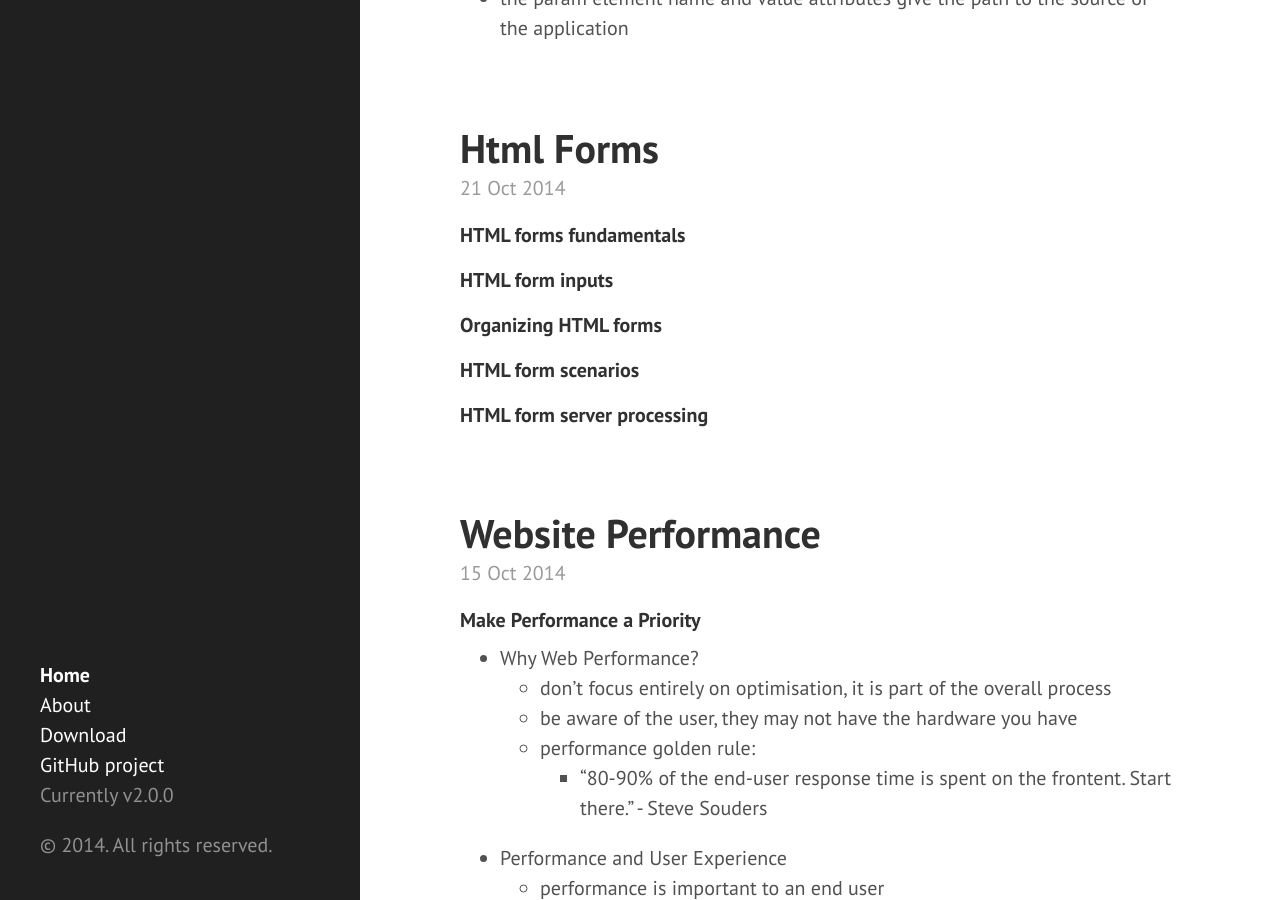
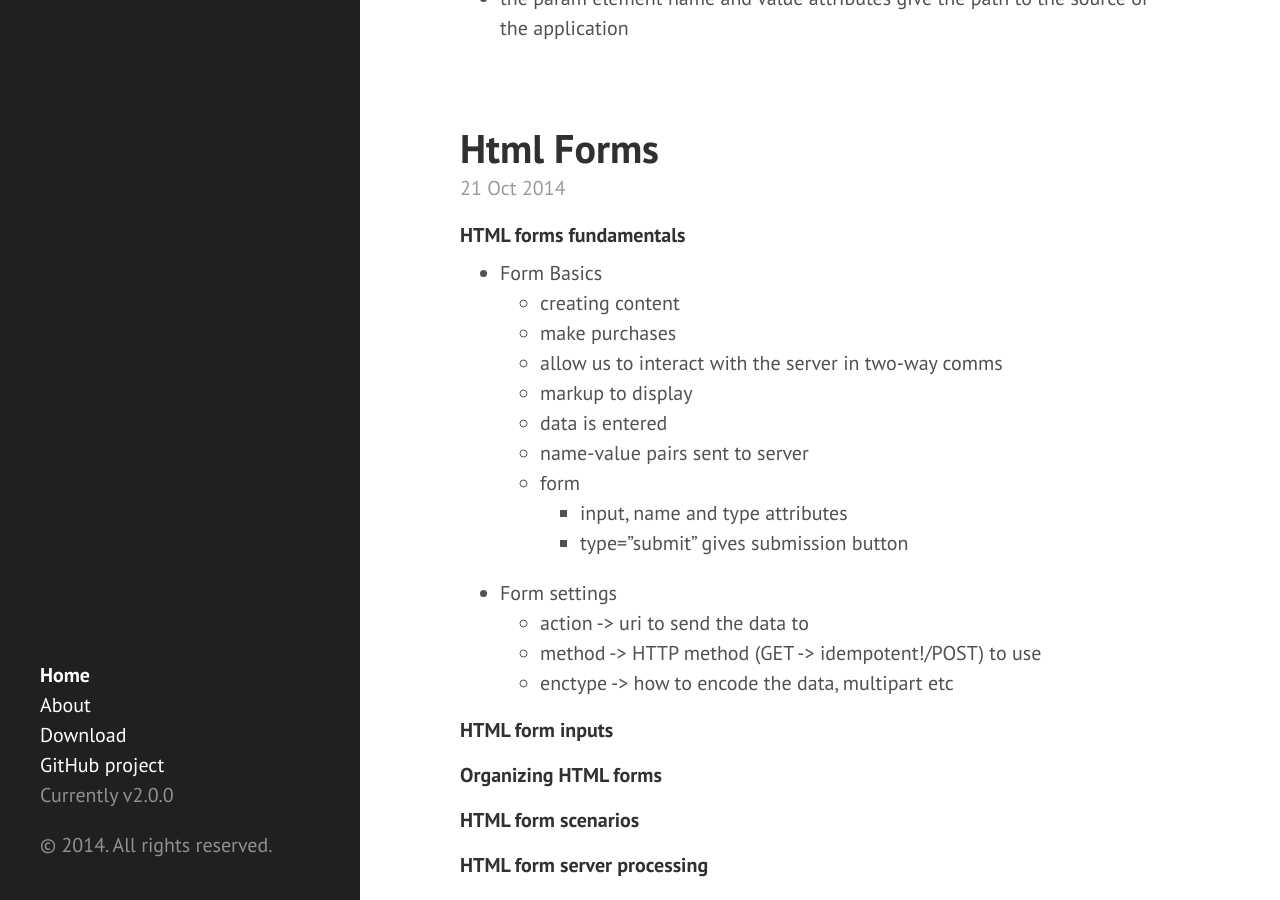
Before and after one commit to eneiand/eneiand.github.io, a Jekyll site: the page built from index.html, in a window 1280 px wide and 900 px high, scrolled down 3737 px. Built offline with Jekyll 4.4.1, drawn with Linux system fonts in a browser that asks for light colours; Markdown is read by kramdown in place of the engine named in the settings; the list of posts is cut into pages by our own code.

Commit message:
Update 2014-10-21-html-forms.md

```diff
--- a/_posts/2014-10-21-html-forms.md
+++ b/_posts/2014-10-21-html-forms.md
@@ -1,6 +1,22 @@
 #### HTML forms fundamentals
 
+* Form Basics
+  * creating content
+  * make purchases
+  * allow us to interact with the server in two-way comms
+  * markup to display
+  * data is entered
+  * name-value pairs sent to server
+  * form
+    * input, name and type attributes
+    * type="submit" gives submission button
+* Form settings
+  * action -> uri to send the data to
+  * method -> HTTP method (GET -> idempotent!/POST) to use
+  * enctype -> how to encode the data, multipart etc
+
 #### HTML form inputs
+
 
 #### Organizing HTML forms
 
```
